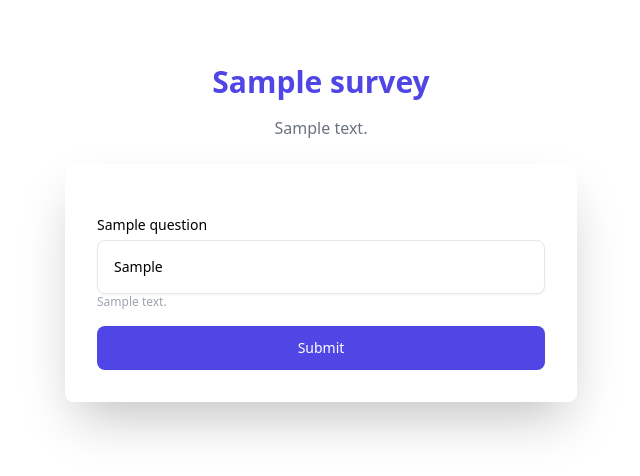
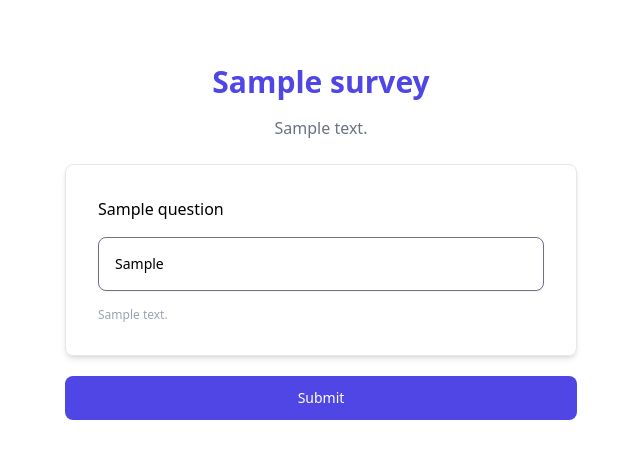
Before and after one commit to irfanpule/django-form-surveys, a Django app: page /edit/1 in a window 1280 px wide. Shown: the top 476 px of the page, without its empty margins (319-959 px from the left). Run offline with Django 3.2, Linux system fonts and the light colour scheme; a user stored in the database is signed in; tables that the repository leaves empty hold one stand-in row (values such as "Sample post"); some libraries are stand-ins or nearby versions.

Commit message:
change style form

```diff
--- a/surveys/templates/surveys/form.html
+++ b/surveys/templates/surveys/form.html
@@ -10,17 +10,17 @@
       {{ object.description }}
     </p>
 
-    <form method="post" class="p-8 mt-6 mb-0 space-y-4 rounded-lg shadow-2xl">
+    <form method="post">
         {% csrf_token %}
         {% for field in form %}
-            <div>
-                <label for="email" class="text-sm font-medium">{{ field.label }}</label>
+            <div class="p-8 mt-6 mb-0 space-y-4 rounded-lg shadow-md border border-gray-200">
+                <label for="email" class="text-base font-medium">{{ field.label }}</label>
 
                 <div class="relative mt-1">
                     {% if field.field.widget.input_type == 'radio' %}
                         {{ field }}
                     {% else %}
-                        {{ field|addclass:'w-full p-4 pr-12 text-sm border-gray-200 rounded-lg shadow-sm' }}
+                        {{ field|addclass:'w-full p-4 pr-12 text-sm border-gray-500 rounded-lg shadow-sm' }}
                     {% endif %}
                 </div>
                 <p class="text-xs text-gray-400">{{ field.help_text }}</p>
@@ -28,7 +28,7 @@
 
          {% endfor %}
 
-      <button type="submit" class="block w-full px-5 py-3 text-sm font-medium text-white bg-indigo-600 rounded-lg">
+      <button type="submit" class="block w-full mt-5 px-5 py-3 text-sm font-medium text-white bg-indigo-600 rounded-lg">
         Submit
       </button>
     </form>
```
